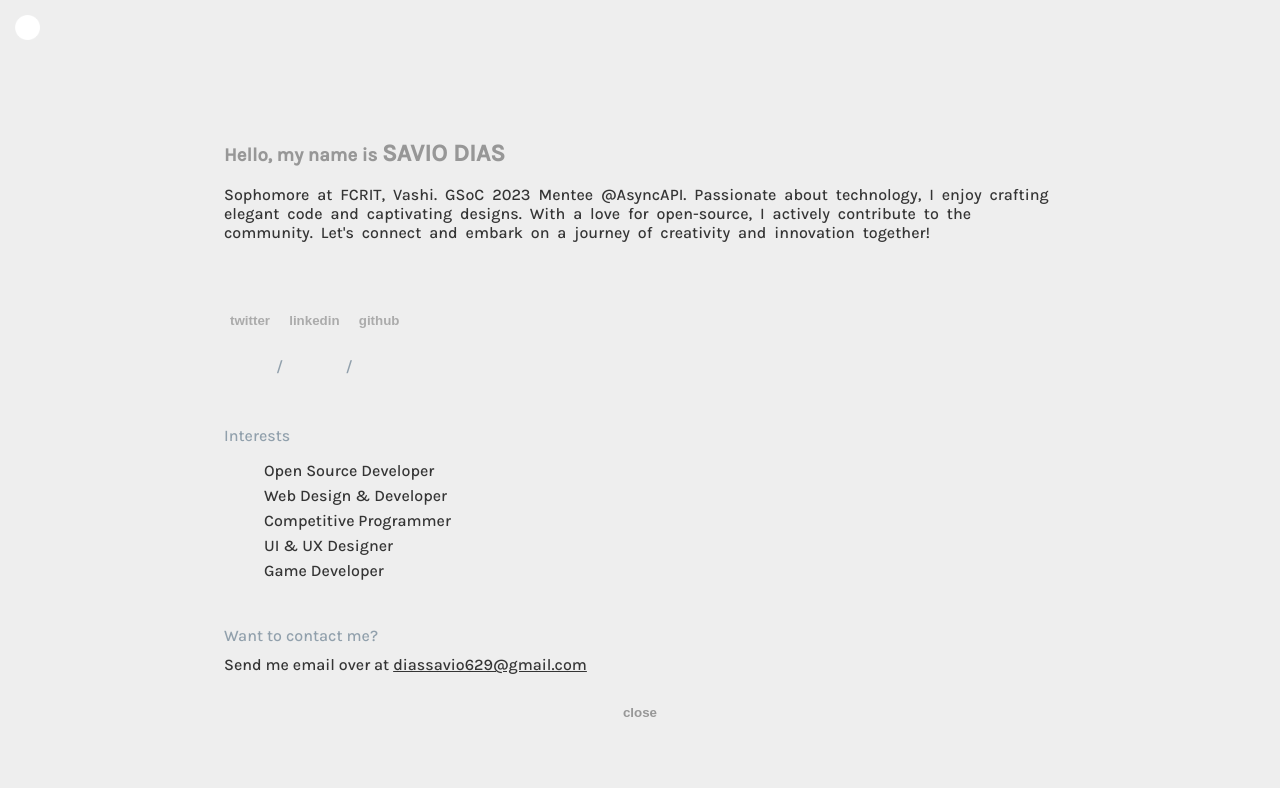
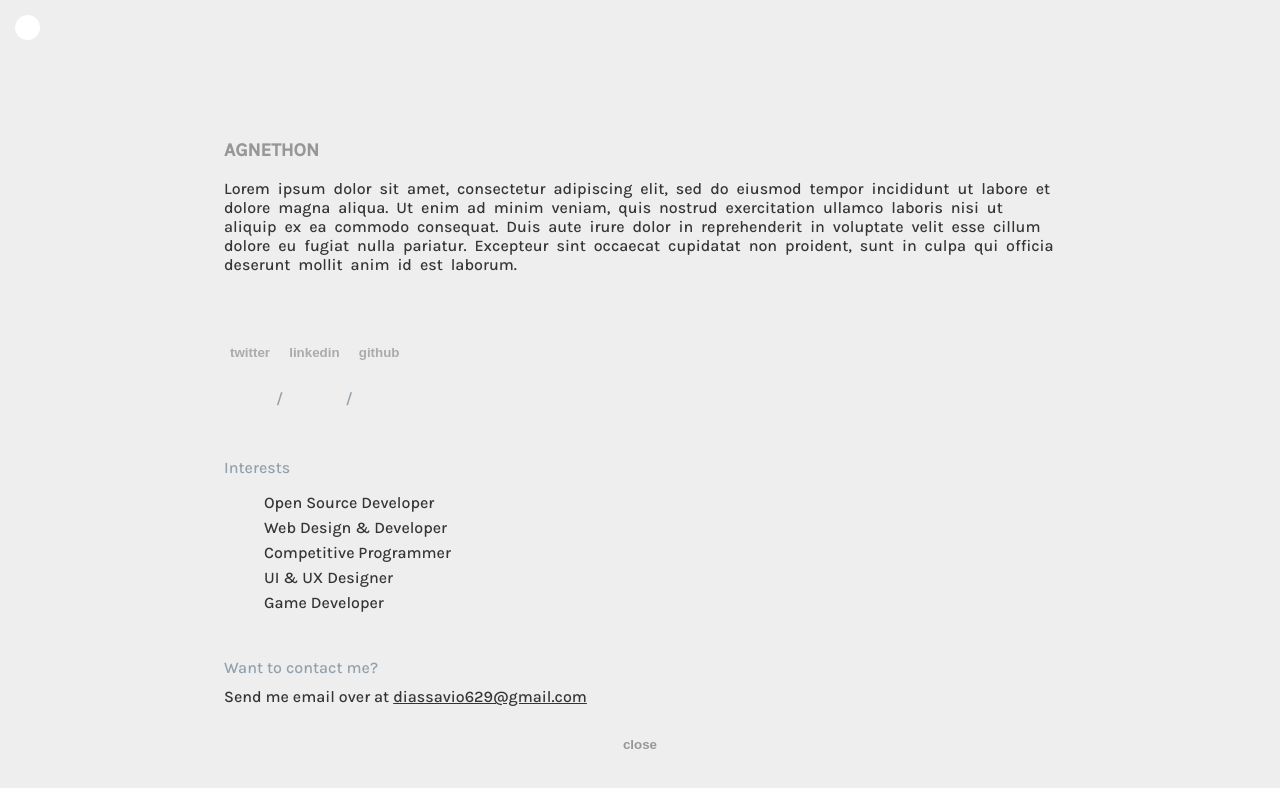
Before and after one commit to CSI-FCRIT-Computer/CSI-Hackathon, a React (Create React App) app: page /about in a window 1280 px wide. Shown: the top 788 px of the page. Built offline with nearby package versions, Linux system fonts and the light colour scheme.

Commit message:
remove savio name

```diff
--- a/src/components/About/About.jsx
+++ b/src/components/About/About.jsx
@@ -28,7 +28,7 @@ const About = () => {
         </div>
         <div className="content">
           <h3>
-            Hello, my name is <span> SAVIO DIAS </span>
+            AGNETHON
             {/* <div class="message">
               <div class="word1">close</div>
               <div class="word2">code</div>
@@ -36,11 +36,12 @@ const About = () => {
             </div> */}
           </h3>
           <p>
-            Sophomore at FCRIT, Vashi. GSoC 2023 Mentee @AsyncAPI. Passionate
-            about technology, I enjoy crafting elegant code and captivating
-            designs. With a love for open-source, I actively contribute to the
-            community. Let's connect and embark on a journey of creativity and
-            innovation together!
+          Lorem ipsum dolor sit amet, consectetur adipiscing elit, sed do
+           eiusmod tempor incididunt ut labore et dolore magna aliqua. Ut enim ad minim veniam,
+           quis nostrud exercitation ullamco laboris nisi ut aliquip ex ea commodo consequat. Duis aute
+            irure dolor in reprehenderit in voluptate velit esse cillum dolore eu fugiat nulla pariatur.
+             Excepteur sint occaecat
+          cupidatat non proident, sunt in culpa qui officia deserunt mollit anim id est laborum.
           </p>
           <div className="social-a">
             <button className="social-icons">
--- a/src/components/PS/PS.jsx
+++ b/src/components/PS/PS.jsx
@@ -79,7 +79,7 @@ const Projects = () => {
       > */}
         <div className="content1">
           <div className="proj-info">
-            <h3>Projects</h3>
+            <h3>Problem Statements</h3>
             <p>
               Some of my recent work is showcased below, allowing you to explore
               the projects and the techstack I used for each one.
@@ -100,7 +100,7 @@ const Projects = () => {
             ))}
           </div>
           <div className="am">
-            <h3>Achievements</h3>
+            <h3>Evaluation criteria</h3>
             <p>
               Below is a snapshot of my notable achievements. These
               accomplishments highlights my interest and showcase the skills in
--- a/src/components/Timeline/Timeline.jsx
+++ b/src/components/Timeline/Timeline.jsx
@@ -24,7 +24,7 @@ const Achievements = () => {
       >
         <div className="content">
           <h3>
-            Hello, my name is <span> SAVIO DIAS </span>
+            Lorem Ipsum
             {/* <div class="message">
               <div class="word1">close</div>
               <div class="word2">code</div>
@@ -32,11 +32,12 @@ const Achievements = () => {
             </div> */}
           </h3>
           <p>
-            Sophomore at FCRIT, Vashi. GSoC 2023 Mentee @AsyncAPI. Passionate
-            about technology, I enjoy crafting elegant code and captivating
-            designs. With a love for open-source, I actively contribute to the
-            community. Let's connect and embark on a journey of creativity and
-            innovation together!
+          Lorem ipsum dolor sit amet, consectetur adipiscing elit, sed do eiusmod
+          tempor incididunt ut labore et dolore magna aliqua. Ut enim ad minim veniam
+           quis nostrud exercitation ullamco laboris nisi ut aliquip ex ea commodo consequat.
+            Duis aute irure dolor in reprehenderit in voluptate velit esse cillum dolore eu fugiat'
+             nulla pariatur. Excepteur sint occaecat cupidatat non
+          proident, sunt in culpa qui officia deserunt mollit anim id est laborum.
           </p>
           <div className="social-a">
             <button className="social-icons">
```
